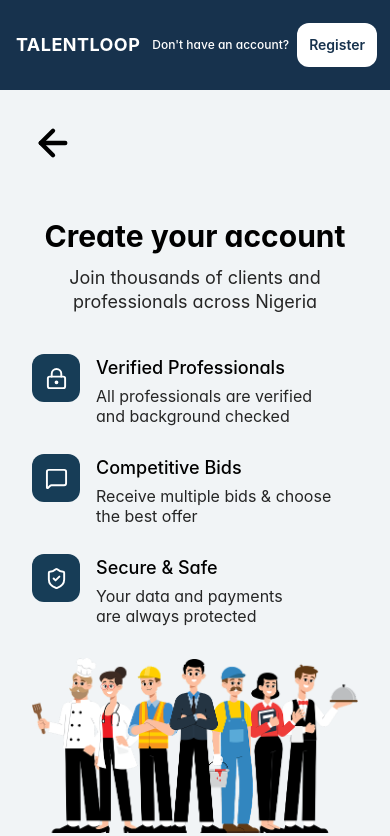
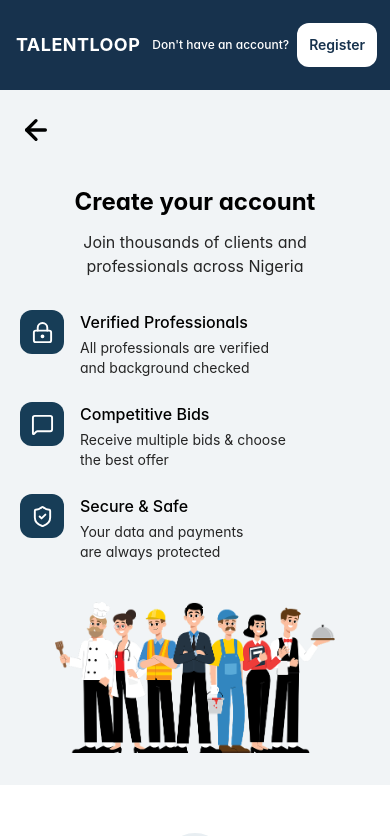
Before and after one commit to Talent-Loop/talentloop_web, a React (Vite) app: page /register in a window 390 px wide. Shown: the top 836 px of the page. Built offline with nearby package versions, Linux system fonts and the light colour scheme.

Commit message:
Fix client registration illustration responsiveness

```diff
--- a/src/components/auth/RegisterUserLeftPanel.tsx
+++ b/src/components/auth/RegisterUserLeftPanel.tsx
@@ -1,4 +1,3 @@
-
 import {
   ArrowLeft,
   LockKeyhole,
@@ -6,27 +5,28 @@ import {
   ShieldCheck,
 } from "lucide-react";
 import { Link } from "react-router-dom";
+import clientIllustration from "../../assets/auth/login-illustration.png";
 
 export default function RegisterUserLeftPanel() {
   return (
-    <section className="relative min-h-[calc(100vh-80px)] overflow-hidden bg-[#F1F4F6] px-8 py-8 lg:px-12">
+    <section className="relative flex min-h-[auto] flex-col overflow-hidden bg-[#F1F4F6] px-5 py-8 sm:px-8 lg:min-h-[calc(100vh-80px)] lg:px-12">
       {/* Back button */}
       <Link
         to="/"
-        className="absolute left-8 top-8 z-10 flex items-center justify-center text-black transition hover:opacity-60 lg:left-10"
+        className="absolute left-5 top-6 z-10 flex items-center justify-center text-black transition hover:opacity-60 sm:left-8 lg:left-10 lg:top-8"
       >
-        <ArrowLeft size={42} strokeWidth={2.5} />
+        <ArrowLeft size={32} strokeWidth={2.5} className="lg:h-[42px] lg:w-[42px]" />
       </Link>
 
       {/* Content */}
-      <div className="mx-auto flex h-full max-w-[620px] flex-col pt-24">
+      <div className="mx-auto flex w-full max-w-[620px] flex-1 flex-col pt-16 sm:pt-20 lg:pt-24">
         {/* Heading */}
         <div className="mx-auto w-full max-w-[390px]">
-          <h1 className="text-center text-3xl font-bold text-black lg:text-[32px]">
+          <h1 className="text-center text-2xl font-bold text-black sm:text-3xl lg:text-[32px]">
             Create your account
           </h1>
 
-          <p className="mt-3 text-center text-lg leading-6 text-[#252525]">
+          <p className="mt-3 text-center text-base leading-6 text-[#252525] sm:text-lg">
             Join thousands of clients and
             <br />
             professionals across Nigeria
@@ -34,19 +34,18 @@ export default function RegisterUserLeftPanel() {
         </div>
 
         {/* Benefits */}
-        <div className="mx-auto mt-10 w-full max-w-[390px] space-y-7">
+        <div className="mx-auto mt-8 w-full max-w-[390px] space-y-6 sm:mt-10 sm:space-y-7">
           {/* Verified */}
           <div className="flex items-start gap-4">
-            <div className="flex h-12 w-12 shrink-0 items-center justify-center rounded-xl bg-[#173D57] text-white">
+            <div className="flex h-11 w-11 shrink-0 items-center justify-center rounded-xl bg-[#173D57] text-white sm:h-12 sm:w-12">
               <LockKeyhole size={23} />
             </div>
 
             <div>
-              <h3 className="text-lg font-medium text-black">
+              <h3 className="text-base font-medium text-black sm:text-lg">
                 Verified Professionals
               </h3>
-
-              <p className="mt-1 text-base leading-5 text-[#252525]">
+              <p className="mt-1 text-sm leading-5 text-[#252525] sm:text-base">
                 All professionals are verified
                 <br />
                 and background checked
@@ -56,16 +55,15 @@ export default function RegisterUserLeftPanel() {
 
           {/* Competitive Bids */}
           <div className="flex items-start gap-4">
-            <div className="flex h-12 w-12 shrink-0 items-center justify-center rounded-xl bg-[#173D57] text-white">
+            <div className="flex h-11 w-11 shrink-0 items-center justify-center rounded-xl bg-[#173D57] text-white sm:h-12 sm:w-12">
               <MessageSquare size={23} />
             </div>
 
             <div>
-              <h3 className="text-lg font-medium text-black">
+              <h3 className="text-base font-medium text-black sm:text-lg">
                 Competitive Bids
               </h3>
-
-              <p className="mt-1 text-base leading-5 text-[#252525]">
+              <p className="mt-1 text-sm leading-5 text-[#252525] sm:text-base">
                 Receive multiple bids & choose
                 <br />
                 the best offer
@@ -75,16 +73,15 @@ export default function RegisterUserLeftPanel() {
 
           {/* Secure */}
           <div className="flex items-start gap-4">
-            <div className="flex h-12 w-12 shrink-0 items-center justify-center rounded-xl bg-[#173D57] text-white">
+            <div className="flex h-11 w-11 shrink-0 items-center justify-center rounded-xl bg-[#173D57] text-white sm:h-12 sm:w-12">
               <ShieldCheck size={23} />
             </div>
 
             <div>
-              <h3 className="text-lg font-medium text-black">
+              <h3 className="text-base font-medium text-black sm:text-lg">
                 Secure & Safe
               </h3>
-
-              <p className="mt-1 text-base leading-5 text-[#252525]">
+              <p className="mt-1 text-sm leading-5 text-[#252525] sm:text-base">
                 Your data and payments
                 <br />
                 are always protected
@@ -94,11 +91,11 @@ export default function RegisterUserLeftPanel() {
         </div>
 
         {/* Client illustration */}
-        <div className="mt-auto flex justify-center pt-8">
+        <div className="mt-8 flex justify-center pt-2 sm:mt-10 lg:mt-auto lg:pt-8">
           <img
-            src="/src/assets/auth/login-illustration.png"
-            alt="TalentLoop illustration"
-            className="max-h-[300px] w-auto object-contain"
+            src={clientIllustration}
+            alt="TalentLoop client illustration"
+            className="h-auto max-h-[220px] w-full max-w-[280px] object-contain sm:max-h-[260px] sm:max-w-[340px] lg:max-h-[300px]"
           />
         </div>
       </div>
```
